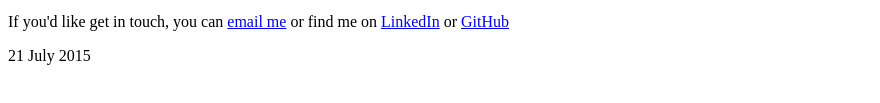
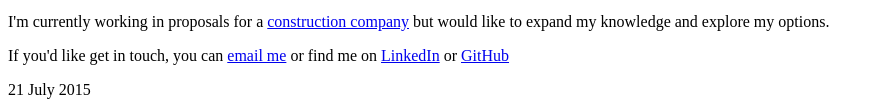
Before and after one commit to mindyroh/Bitmaker-Assignments, a plain HTML site: page Week-1/about.html in a window 1280 px wide. Shown: the part 1133-1236 px from the top of the page, without its empty margins (0-880 px from the left). Before the commit the page ends 1206 px from the top, so only its background shows below. Drawn offline with Linux system fonts and the light colour scheme.

Commit message:
Update about.html

```diff
--- a/Week-1/about.html
+++ b/Week-1/about.html
@@ -15,6 +15,7 @@
 	<p><img src="http://www.clinkhostels.com/wp-content/uploads/2015/03/london22.jpg" width="600" height="300"><br />
 	lived in London, UK briefly</p>
   	<p><img src="http://www.seetorontonow.com/App_Themes/tourismtoronto/images/about-tourism-toronto.jpg" width="600" height="300"><br/>before moving to Toronto</p>
+  	<p>I'm currently working in proposals for a <a href="http://www.bechtel.com">construction company</a> but would like to expand my knowledge and explore my options.</p>
   	<p>If you'd like get in touch, you can <a href="mailto:mindy.roh@gmail.com">email me</a> or find me on <a href="https://ca.linkedin.com/pub/mindy-roh/26/73/a2b">LinkedIn</a> or <a href="https://github.com/mindyroh">GitHub</a></p>
   	<footer>21 July 2015</footer>
 </body>
```
